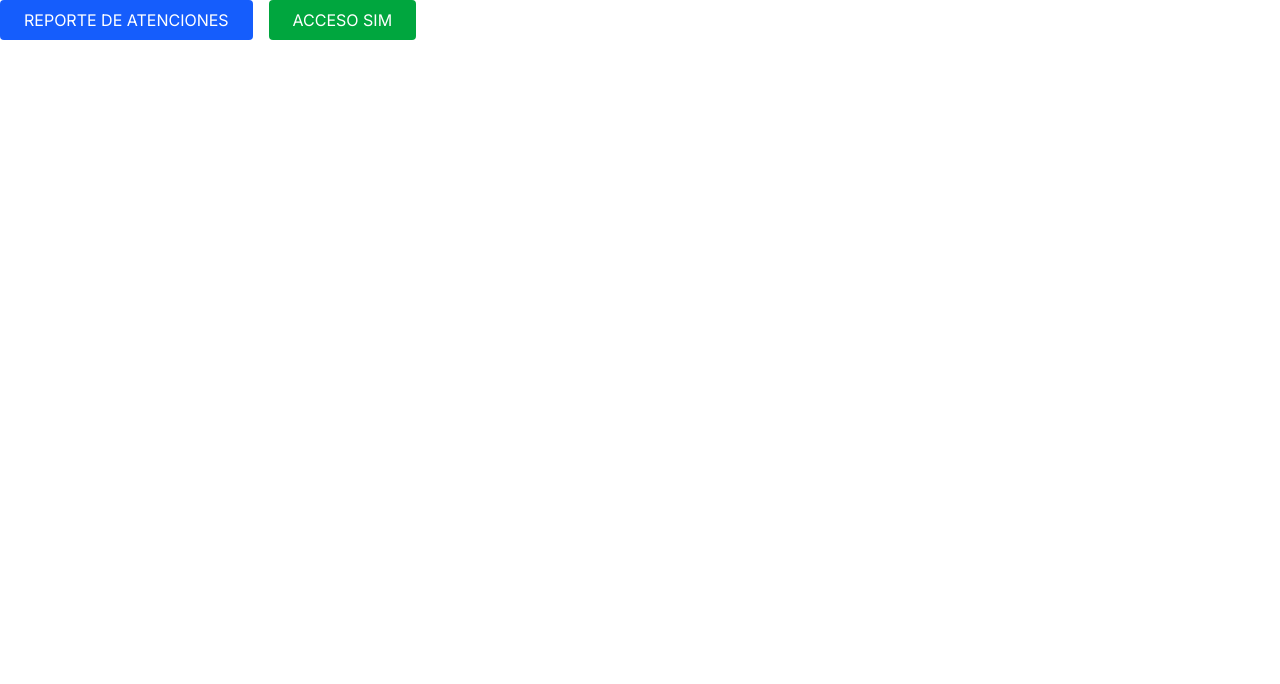
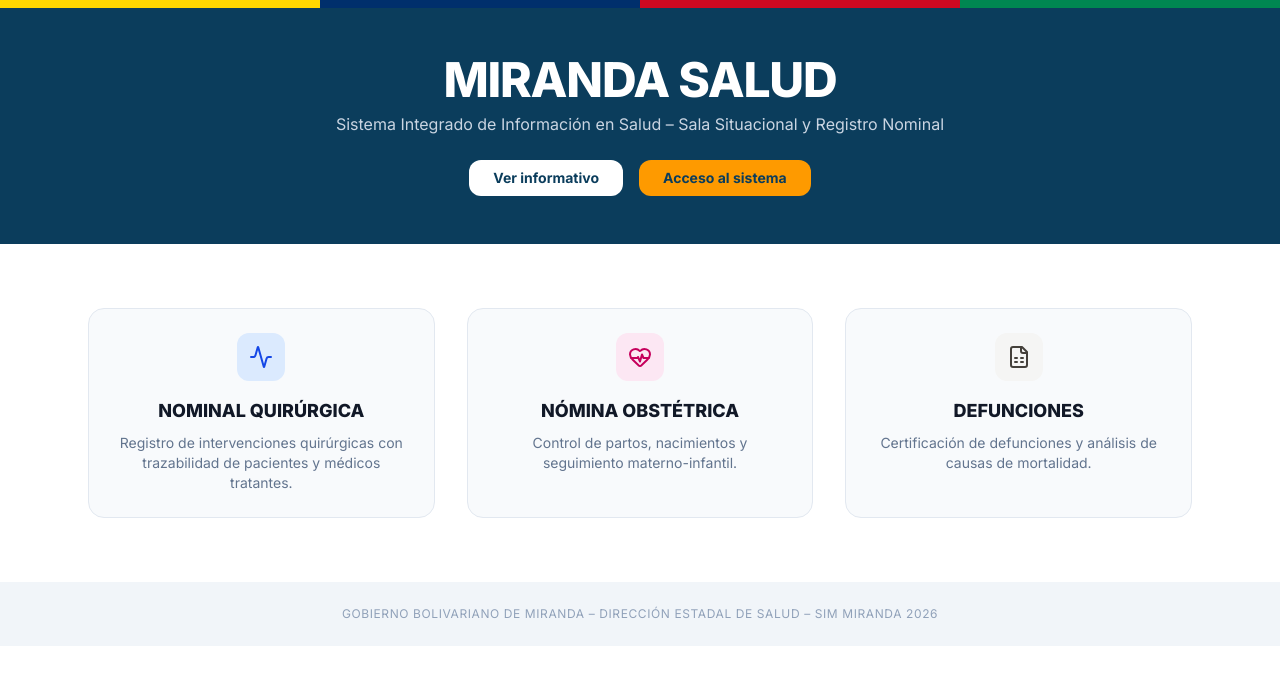
Before and after one commit to mirandasalud2026-alt/panel-de-inicio-, a React (Vite) app: page / in a window 1280 px wide. Shown: the top 684 px of the page. Built offline with nearby package versions, Linux system fonts and the light colour scheme; no server answers; the database is empty.

Commit message:
feat: redesign landing page for SIM Miranda
Update the landing page with a modern UI, including institutional branding, improved navigation, and a structured layout for system functionalities.

```diff
--- a/src/pages/LandingPage.tsx
+++ b/src/pages/LandingPage.tsx
@@ -1,16 +1,58 @@
-import { Link, useNavigate } from 'react-router-dom';
+import { Link } from 'react-router-dom';
+import { Activity, HeartPulse, FileSpreadsheet, ShieldCheck, MapPin, Calendar, Users } from 'lucide-react';
 
 export default function LandingPage() {
-  const navigate = useNavigate();
+  return (
+    <div className="min-h-screen bg-white font-sans">
+      {/* Bandera institucional */}
+      <div className="h-2 w-full flex">
+        <div className="flex-1 bg-[#FFD700]"></div>
+        <div className="flex-1 bg-[#002F6C]"></div>
+        <div className="flex-1 bg-[#CF0921]"></div>
+        <div className="flex-1 bg-[#008751]"></div>
+      </div>
 
-  return (
-    <div className="min-h-screen bg-white">
-      {/* ... todo el diseño ... */}
-      <div className="flex gap-4">
-        <Link to="/sitio-informativo" className="px-6 py-2 bg-blue-600 text-white rounded">REPORTE DE ATENCIONES</Link>
-        <button onClick={() => navigate('/login')} className="px-6 py-2 bg-green-600 text-white rounded">ACCESO SIM</button>
-      </div>
-      {/* ... */}
+      {/* Hero */}
+      <header className="bg-[#0B3D5C] text-white py-12 px-6 text-center">
+        <h1 className="text-3xl md:text-5xl font-black uppercase tracking-tight">Miranda Salud</h1>
+        <p className="text-sm md:text-base text-slate-300 mt-2 max-w-2xl mx-auto">
+          Sistema Integrado de Información en Salud – Sala Situacional y Registro Nominal
+        </p>
+        <div className="mt-6 flex gap-4 justify-center flex-wrap">
+          <Link to="/sitio-informativo" className="bg-white text-[#0B3D5C] px-6 py-2 rounded-xl font-bold text-sm">Ver informativo</Link>
+          <Link to="/login" className="bg-amber-500 text-[#0B3D5C] px-6 py-2 rounded-xl font-bold text-sm">Acceso al sistema</Link>
+        </div>
+      </header>
+
+      {/* Tarjetas de funcionalidades */}
+      <section className="max-w-6xl mx-auto py-16 px-6 grid md:grid-cols-3 gap-8">
+        <div className="bg-slate-50 p-6 rounded-2xl border border-slate-200 text-center">
+          <div className="w-12 h-12 bg-blue-100 rounded-xl flex items-center justify-center mx-auto mb-4">
+            <Activity className="text-blue-700" size={24} />
+          </div>
+          <h3 className="font-black text-lg uppercase">Nominal Quirúrgica</h3>
+          <p className="text-sm text-slate-500 mt-2">Registro de intervenciones quirúrgicas con trazabilidad de pacientes y médicos tratantes.</p>
+        </div>
+        <div className="bg-slate-50 p-6 rounded-2xl border border-slate-200 text-center">
+          <div className="w-12 h-12 bg-pink-100 rounded-xl flex items-center justify-center mx-auto mb-4">
+            <HeartPulse className="text-pink-700" size={24} />
+          </div>
+          <h3 className="font-black text-lg uppercase">Nómina Obstétrica</h3>
+          <p className="text-sm text-slate-500 mt-2">Control de partos, nacimientos y seguimiento materno-infantil.</p>
+        </div>
+        <div className="bg-slate-50 p-6 rounded-2xl border border-slate-200 text-center">
+          <div className="w-12 h-12 bg-stone-100 rounded-xl flex items-center justify-center mx-auto mb-4">
+            <FileSpreadsheet className="text-stone-700" size={24} />
+          </div>
+          <h3 className="font-black text-lg uppercase">Defunciones</h3>
+          <p className="text-sm text-slate-500 mt-2">Certificación de defunciones y análisis de causas de mortalidad.</p>
+        </div>
+      </section>
+
+      {/* Footer */}
+      <footer className="bg-slate-100 py-6 text-center text-xs text-slate-400 uppercase tracking-wider">
+        Gobierno Bolivariano de Miranda – Dirección Estadal de Salud – SIM Miranda 2026
+      </footer>
     </div>
   );
 }
```
